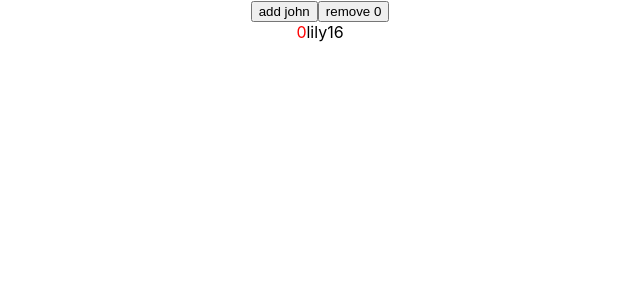
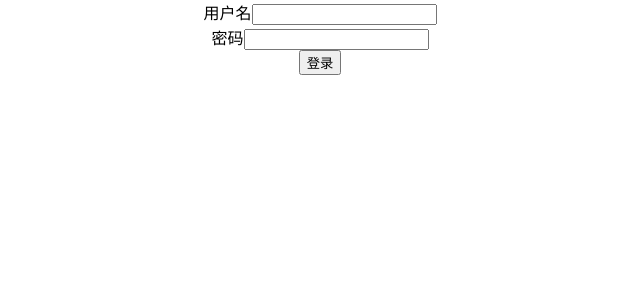
Before and after one commit to lingyyyu/myJira, a React (Create React App) app: page / in a window 1280 px wide. Shown: the top 300 px of the page, without its empty margins (320-960 px from the left). Built offline with nearby package versions, Linux system fonts and the light colour scheme.

Commit message:
ts原型完成

```diff
--- a/package.json
+++ b/package.json
@@ -22,7 +22,7 @@
     "build": "react-scripts build",
     "test": "react-scripts test",
     "eject": "react-scripts eject",
-    "json-server": "json-server __json_server_mock__/db.json --watch --port 3001"
+    "json-server": "json-server __json_server_mock__/db.json --watch --port 3001 --middlewares ./__json_server_mock__/middleware.js"
   },
   "eslintConfig": {
     "extends": [
--- a/src/App.tsx
+++ b/src/App.tsx
@@ -3,12 +3,14 @@
 import './App.css';
 import ProjectList from 'screens/projectList/ProjectList';
 import Try_useArray from 'Try_useArray';
+import Login from 'screens/login/Login';
 
 function App() {
   return (
     <div className="App">
       {/* <ProjectList/> */}
-      <Try_useArray/>
+      {/* <Try_useArray/> */}
+      <Login/>
     </div>
   );
 }
--- /dev/null
+++ b/src/screens/login/Login.tsx
@@ -0,0 +1,49 @@
+import React, { FormEvent } from 'react'
+
+
+interface Base {
+    id: number
+}
+interface Person extends Base {
+    name: string
+}
+const p: Person = { name: 'lily', id: 1 }
+
+const apiURL = process.env.REACT_APP_API_URL
+
+export default function Login() {
+
+    const login = (param: { username: string, password: string }) => {
+        fetch(`${apiURL}/login`, {
+            method: 'POST',
+            headers: {
+                "Content-Type": "application/json"
+            },
+            body: JSON.stringify(param)
+        }).then(async (response) => {
+            if (response.ok) {
+
+            }
+        })
+    }
+
+    const handleSubmit = (event: FormEvent<HTMLFormElement>) => {
+        event.preventDefault()
+        const username = (event.currentTarget.elements[0] as HTMLFormElement).value
+        const password = (event.currentTarget.elements[1] as HTMLFormElement).value
+        login({ username, password })
+    }
+    return (
+        <form onSubmit={handleSubmit} action="">
+            <div>
+                <label htmlFor="username">用户名</label>
+                <input type="text" id='username' />
+            </div>
+            <div>
+                <label htmlFor="password">密码</label>
+                <input type="text" id='password' />
+            </div>
+            <button type='submit'>登录</button>
+        </form>
+    )
+}
```
Also changed, not shown: __json_server_mock__/middleware.js (added, +19 -0 lines).
